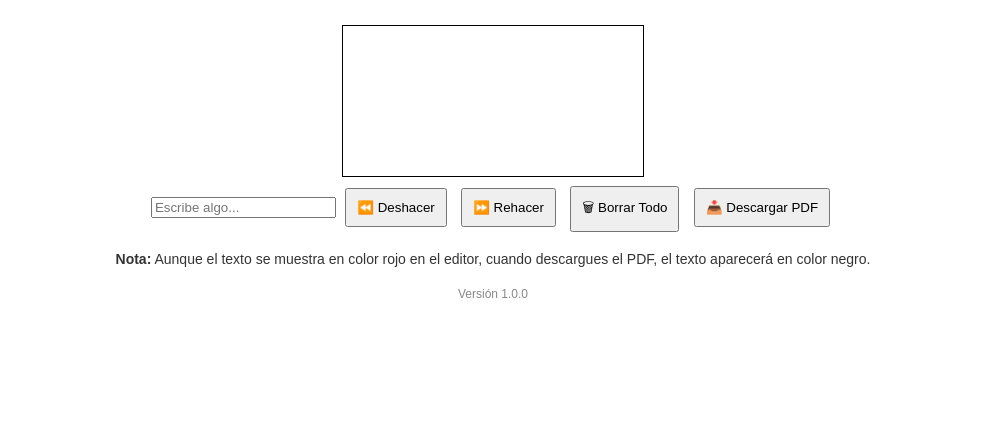
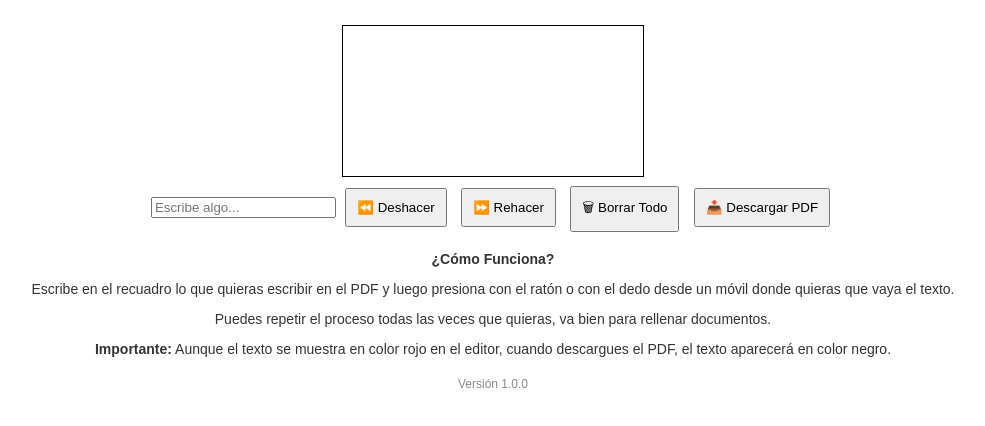
Before and after one commit to socramazibi/Editor-PDF-online, a plain HTML site: page index.html in a window 1280 px wide. Shown: the part 92-518 px from the top of the page, without its empty margins (147-1132 px from the left). Drawn offline with Linux system fonts and the light colour scheme; a script that the page names is missing.

Commit message:
Update index.html
    <div id="message">
        <p><strong>¿Cómo Funciona?</strong></p>
        <p>Escribe en el recuadro lo que quieras escribir en el PDF y luego presiona con el ratón o con el dedo desde un móvil donde quieras que vaya el texto.</p>
        <p>Puedes repetir el proceso todas las veces que quieras, va bien para rellenar documentos.</p>
        <p><strong>Importante:</strong> Aunque el texto se muestra en color rojo en el editor, cuando descargues el PDF, el texto aparecerá en color negro.</p>
    </div>

```diff
--- a/index.html
+++ b/index.html
@@ -158,8 +158,12 @@
     <button id="clearBtn">🗑 Borrar Todo</button>
     <button id="downloadBtn">📥 Descargar PDF</button>
     <a id="downloadLink">Descargar</a>
+
     <div id="message">
-        <p><strong>Nota:</strong> Aunque el texto se muestra en color rojo en el editor, cuando descargues el PDF, el texto aparecerá en color negro.</p>
+        <p><strong>¿Cómo Funciona?</strong></p>
+        <p>Escribe en el recuadro lo que quieras escribir en el PDF y luego presiona con el ratón o con el dedo desde un móvil donde quieras que vaya el texto.</p>
+        <p>Puedes repetir el proceso todas las veces que quieras, va bien para rellenar documentos.</p>
+        <p><strong>Importante:</strong> Aunque el texto se muestra en color rojo en el editor, cuando descargues el PDF, el texto aparecerá en color negro.</p>
     </div>
 
     <!-- Versión de la aplicación al final -->
```
